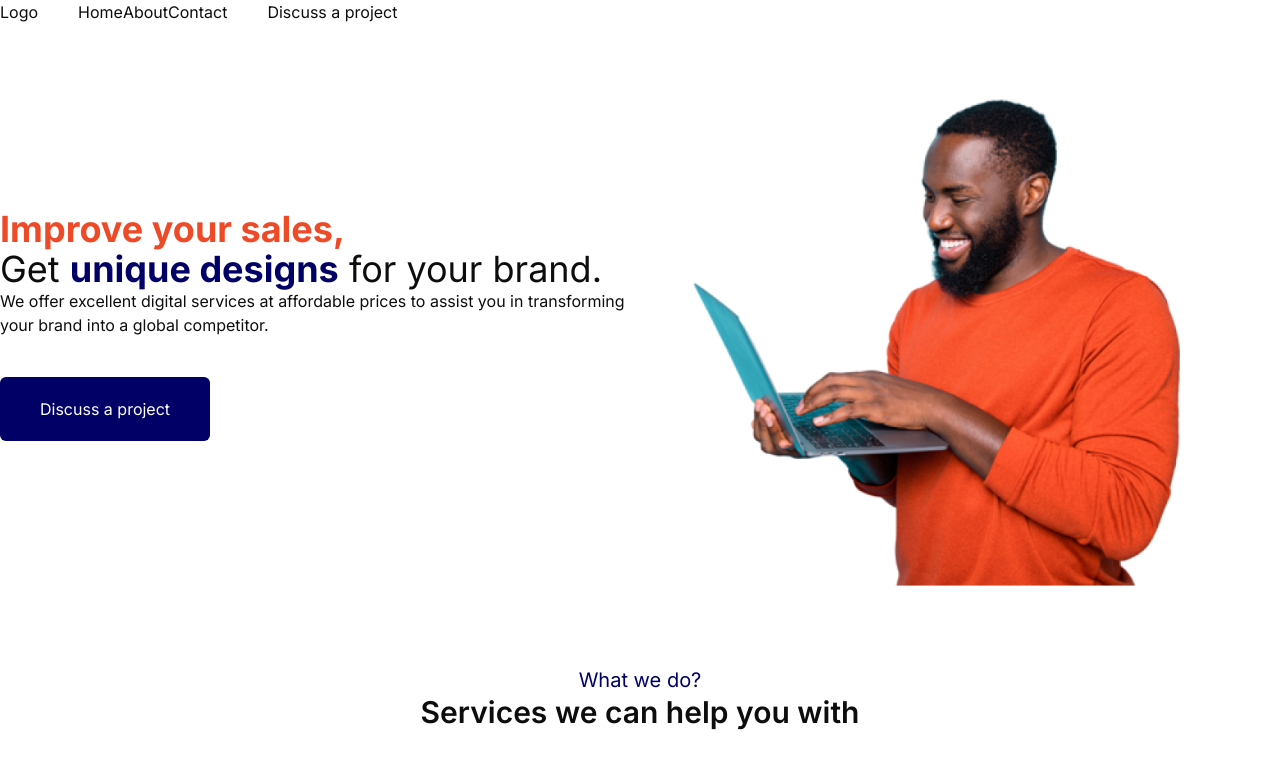
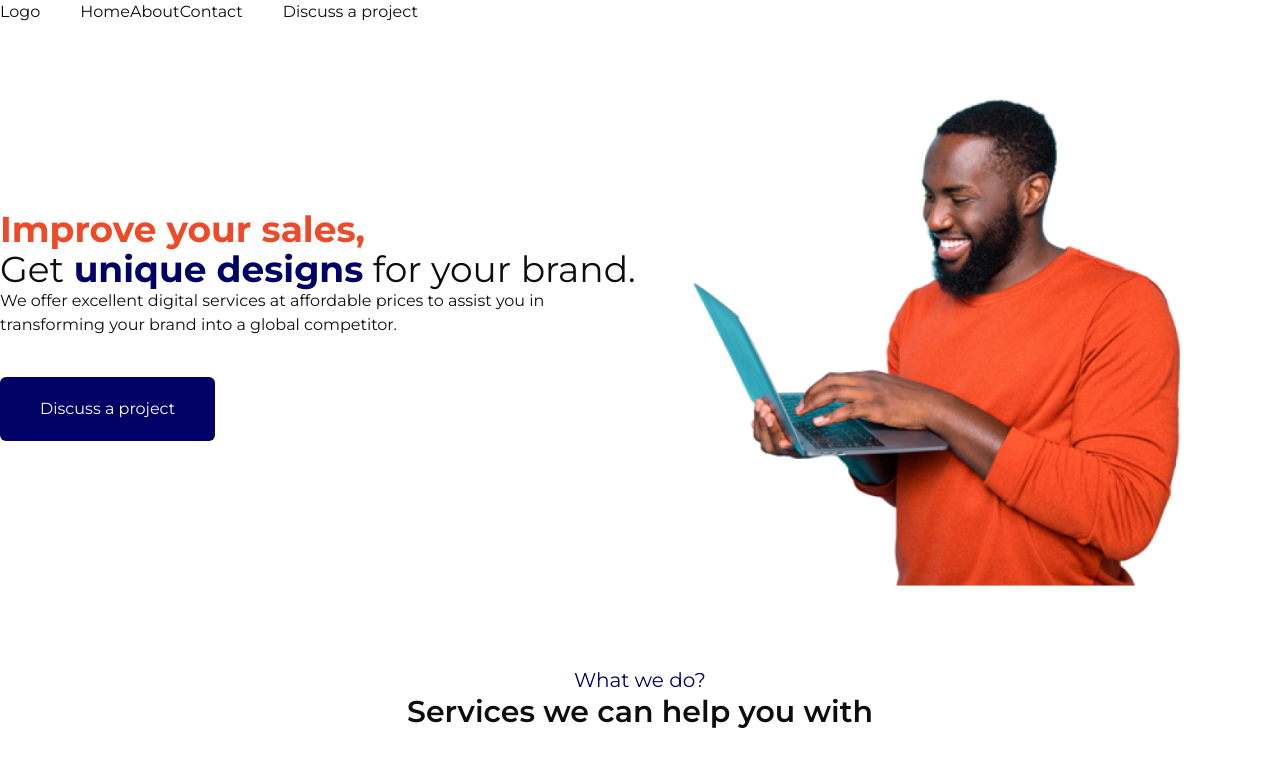
Before and after one commit to ogunsolahabib/lativity, a Next.js app: page / in a window 1280 px wide. Shown: the top 768 px of the page. Built offline with nearby package versions, Linux system fonts and the light colour scheme.

Commit message:
base font

```diff
--- a/src/app/layout.tsx
+++ b/src/app/layout.tsx
@@ -1,8 +1,8 @@
 import type { Metadata } from "next";
-import { Inter } from "next/font/google";
+import { Montserrat } from "next/font/google";
 import "./globals.css";
 
-const inter = Inter({ subsets: ["latin"] });
+const monteserrat = Montserrat({ subsets: ["latin"] });
 
 export const metadata: Metadata = {
   title: "Create Next App",
@@ -16,7 +16,7 @@ export default function RootLayout({
 }>) {
   return (
     <html lang="en">
-      <body className={`${inter.className} text-l_black`}>{children}</body>
+      <body className={`${monteserrat.className} text-l_black`}>{children}</body>
     </html>
   );
 }
```
